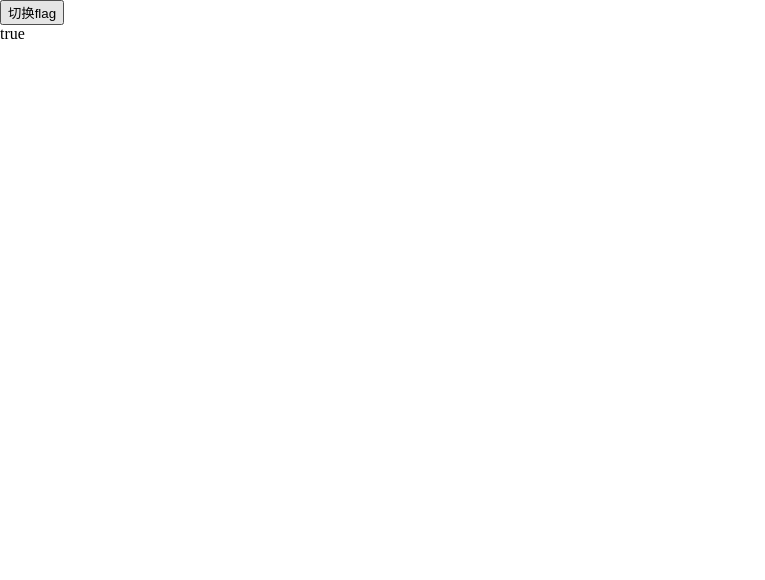
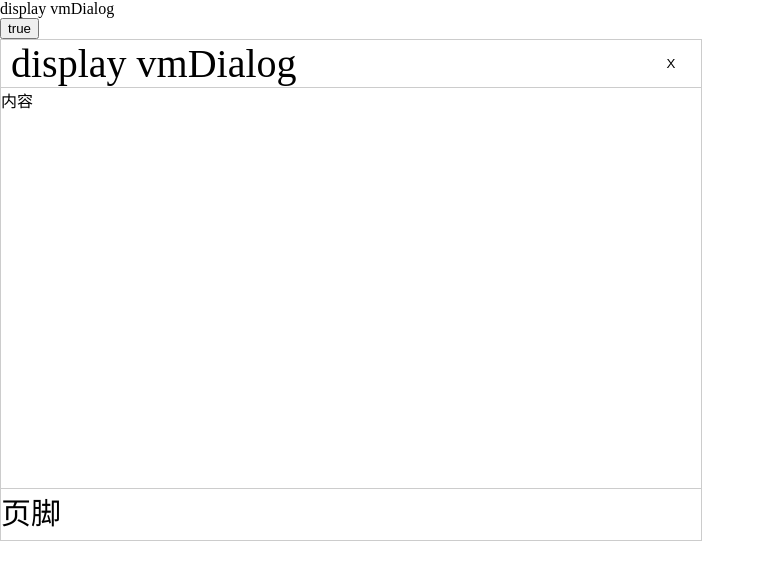
Before and after one commit to baizhi958216/xiaomanzs_FullStackStudy, a Vue app in the folder vite-app/: page / in a window 1280 px wide. Shown: the top 580 px of the page, without its empty margins (0-765 px from the left). Built offline with nearby package versions, Linux system fonts and the light colour scheme.

Commit message:
vue: Add v-model
Signed-off-by: baizhi958216 <1475289190@qq.com>

```diff
--- a/vite-app/src/App.vue
+++ b/vite-app/src/App.vue
@@ -15,7 +15,8 @@
   <!-- <vBrotherBus></vBrotherBus> -->
   <!-- <vMitt></vMitt> -->
   <!-- <vTSX></vTSX> -->
-  <vAutoImport></vAutoImport>
+  <!-- <vAutoImport></vAutoImport> -->
+  <VueVModel></VueVModel>
 </template>
 
 <script setup lang="ts">
@@ -35,7 +36,8 @@
 // import vBrotherBus from './components/兄弟组件传参.vue'
 // import vMitt from './components/VueMitt.vue'
 // import vTSX from './components/VueTSX.vue'
-import vAutoImport from './components/ViteAutoImport.vue'
+// import vAutoImport from './components/ViteAutoImport.vue'
+import VueVModel from './components/VueVModel.vue'
 </script>
 
 <style lang="less">
--- /dev/null
+++ b/vite-app/src/components/VueVModel.vue
@@ -0,0 +1,38 @@
+<template>
+  <div class="mainbody">
+    <div>
+      <div>{{title}}</div>
+      <button @click="changeFlag">{{ flag }}</button>
+    </div>
+
+    <!--
+      v-model与子组件双向绑定
+      多个值需要v-model:xxx=xxxx
+      支持自定义修饰符
+       -->
+    <vmDialog v-model:title="title" v-model="flag" v-model.baizhi="baizhi"></vmDialog>
+  </div>
+</template>
+
+<script setup lang="ts">
+import vmDialog from './vmDialog/index.vue'
+import { ref } from 'vue';
+
+const flag = ref(true)
+
+const baizhi = ref(false)
+
+const title = ref('display vmDialog')
+
+const changeFlag = () => {
+  flag.value = !flag.value
+  title.value='display vmDialog'
+}
+</script>
+
+<style scoped lang="less">
+.mainbody {
+  height: 100vh;
+  width: 100vw;
+}
+</style>
--- /dev/null
+++ b/vite-app/src/components/vmDialog/index.vue
@@ -0,0 +1,64 @@
+<template>
+  <div v-if="modelValue" class="dialog">
+    <header>
+      <div>{{title}}</div>
+      <button @click="close">X</button>
+    </header>
+    <main>内容</main>
+    <footer>页脚</footer>
+  </div>
+</template>
+
+<script setup lang="ts">
+type Props = {
+  modelValue: boolean,
+  title:string,
+  modelModifiers?:{
+    baizhi:boolean
+  }
+}
+const propsdata = defineProps<Props>()
+
+// defineEmits传递到父组件
+// 传递多个值['xxx','xxx']
+const emit = defineEmits(['update:modelValue','update:title'])
+const close = () => {
+  console.log(propsdata.modelModifiers);
+  emit('update:modelValue', false)
+  emit('update:title', 'TITLE')
+}
+</script>
+
+<style scoped lang="less">
+.dialog {
+  border: 1px solid #CCC;
+  width: 700px;
+  height: 500px;
+
+  header {
+    font-size: 40px;
+    border-bottom: 1px solid #CCC;
+    display: flex;
+    justify-content: space-between;
+    align-items: center;
+    padding: 0 10px;
+
+    button {
+      border: none;
+      background-color: rgba(0, 0, 0, 0);
+      cursor: pointer;
+      width: 40px;
+      height: 40px;
+    }
+  }
+
+  main {
+    height: 400px;
+    border-bottom: 1px solid #CCC;
+  }
+
+  footer {
+    font-size: 30px;
+  }
+}
+</style>
```
